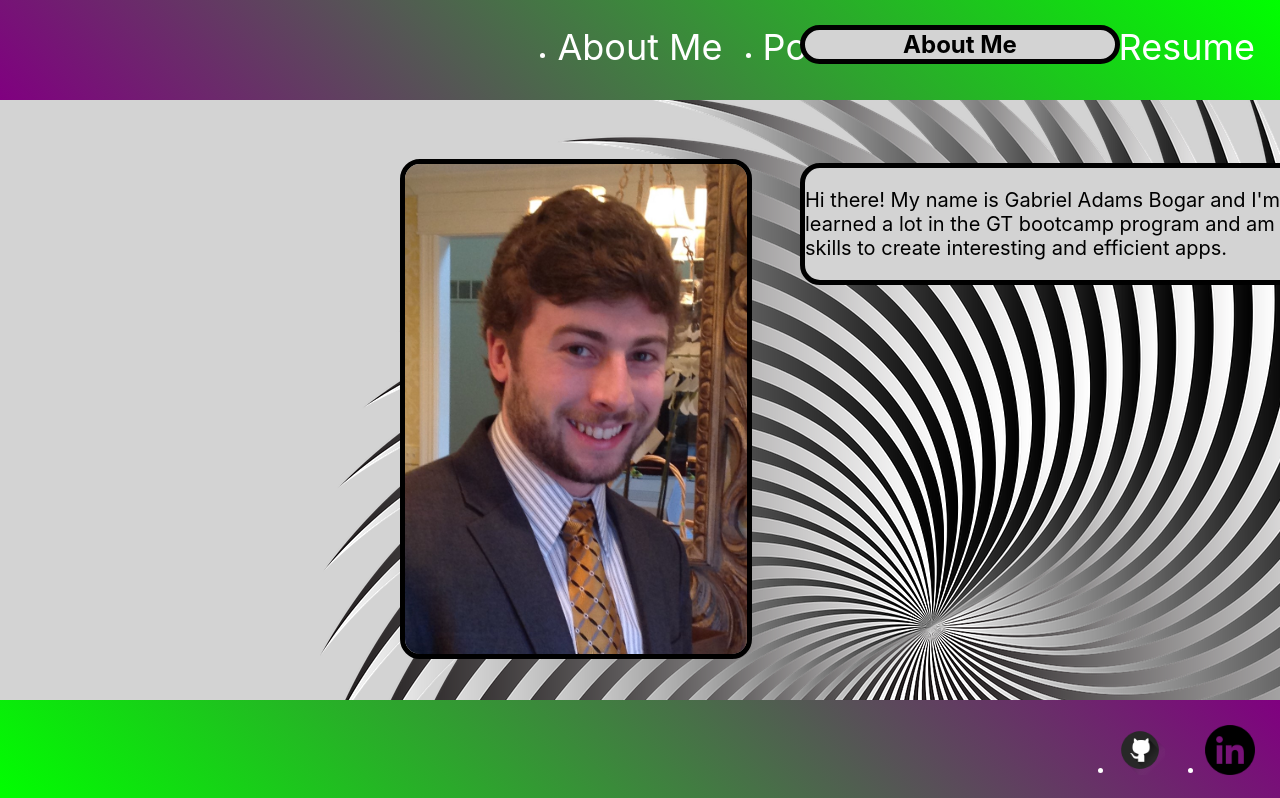
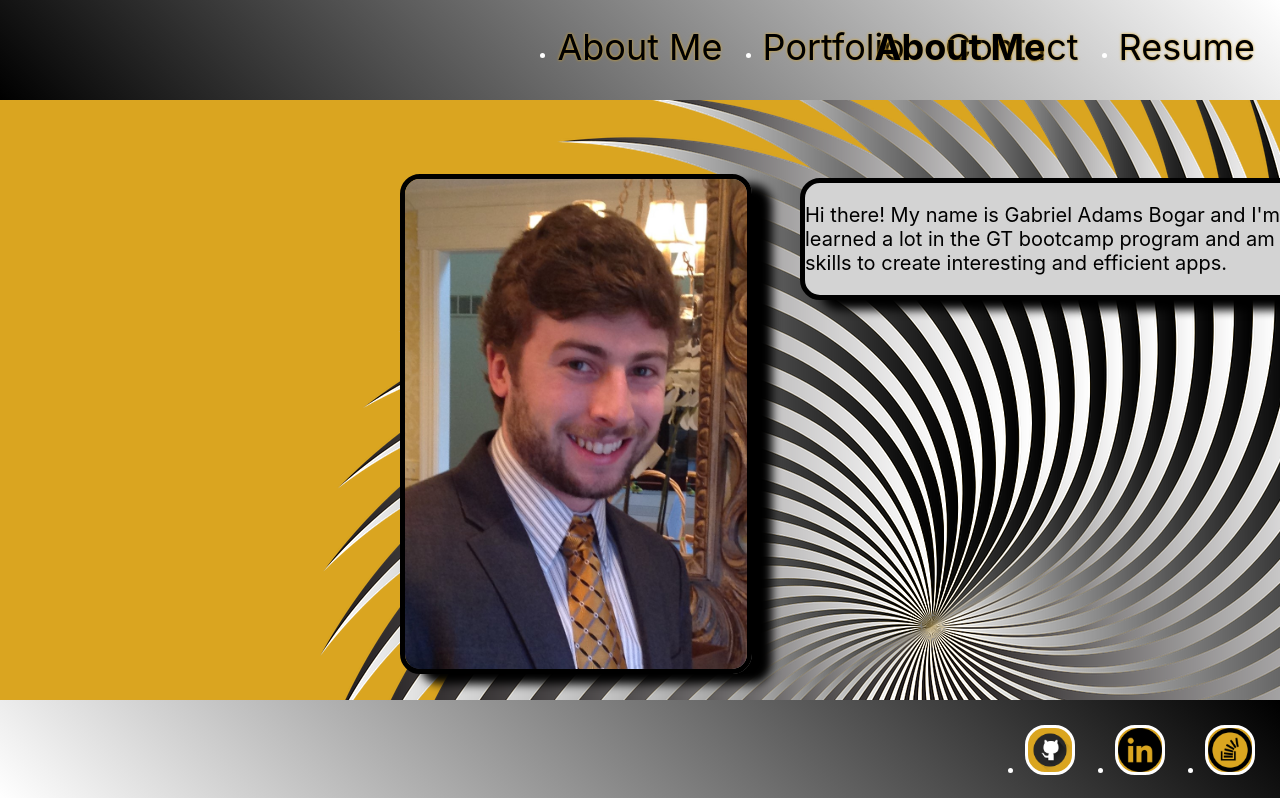
Before and after one commit to gabeab34/GAB-Portfolio, a React (Create React App) app: page / in a window 1280 px wide. Shown: the top 798 px of the page. Built offline with nearby package versions, Linux system fonts and the light colour scheme.

Commit message:
styling changes

```diff
--- a/src/App.css
+++ b/src/App.css
@@ -5,7 +5,7 @@
 }
 
 #bg {
-  background-color: lightgrey;
+  background-color: goldenrod;
   background-image: url(./components/assets/portfolioBG.png);
   background-position: center;
   background-repeat: no-repeat;
@@ -19,7 +19,7 @@
   display: flex;
   justify-content: end;
   padding: 5px;
-  background: repeating-linear-gradient( 45deg, purple, lime );
+  background: repeating-linear-gradient( 45deg, black, white );
   height: 100px;
   margin-top: 0px;
   margin-bottom: 0px;
@@ -32,11 +32,12 @@
   top: -20px;
 }
 
-#myPic {
+#myPic img {
   display: inline-block;
   max-width: 500px;
   max-height: 500px;
-  margin-left: 200px;
+  margin-left: 400px;
+  box-shadow: 20px 10px 10px black;
 }
 
 #aboutMe {
@@ -53,12 +54,13 @@
   border-radius: 20px;
   background-color: lightgray;
   font-size: 20px;
+  box-shadow: 20px 10px 10px black;
 
 }
 
 h1 {
   font-size: 50px;
-
+  text-shadow: 0 0 3px goldenrod;
 }
 
 h2 {
@@ -67,18 +69,16 @@ h2 {
   margin-top: 0px;
   margin-left: 800px;
   margin-right: 800px;
-  border: 5px;
-  border-style: solid;
-  border-color: black;
-  border-radius: 20px;
-  background-color: lightgray;
   text-align: center;
+  font-size: 36px;
+  text-shadow: 0 0 3px goldenrod;
 }
 
 h3 {
   margin-left: 25px;
   font-size: 36px;
   margin-bottom: 0;
+  text-shadow: 0 0 3px goldenrod;
 }
 
 li {
@@ -88,13 +88,21 @@ li {
 }
 
 li a {
-  color: white;
+  color: black;
   text-decoration: none;
   font-size: 36px;
+  font-style: bold;
+  text-shadow: 0 0 3px goldenrod;
 }
 
-li a:visited {
+/* li a:visited {
   color: purple;
+  text-shadow: 0 0 3px black;
+} */
+
+li a:hover {
+  color: goldenrod;
+  text-shadow: 0 0 3px black;
 }
 
 img {
@@ -130,7 +138,6 @@ img {
   border-width: 0px;
   border-radius: 1000px;
   box-shadow: 20px 10px 10px black;
-
 }
 
 a img:hover {
@@ -153,18 +160,20 @@ a img:hover {
   display: flex;
   justify-content: end;
   padding: 5px;
-  background: repeating-linear-gradient( 45deg, lime, purple );
+  background: repeating-linear-gradient( 45deg, white, black );
   height: 100px;
   margin-top: 0px;
   margin-bottom: 0px;
   width: 100%
 }
 
-#githubFooter, #linkedInFooter{
+
+#githubFooter, #linkedInFooter, #soFooter{
   height: 50px;
   width: 50px;
-  border-width: 0;
-
+  border-width: 3px;
+  border-color: white;
+  background-color: goldenrod;
 }
 
 #form {
@@ -179,8 +188,8 @@ a img:hover {
   padding-top: 20px;
   padding-bottom: 20px;
   background-color: lightgray;
-  background-blend-mode: soft-light;
-
+  border-radius: 20px;
+  box-shadow: 20px 10px 10px black;
 }
 
 #resume {
--- a/src/components/Footer.js
+++ b/src/components/Footer.js
@@ -1,7 +1,7 @@
 import React from "react";
 import gitHub from "../components/assets/githublogo.png"
 import linkedIn from "../components/assets/linkedInlogo.png"
-
+import stackOverflow from "../components/assets/soLogo.png"
 
 function Footer() {
     return (
@@ -9,7 +9,7 @@ function Footer() {
             <ul className="footer" id="footer">
                 <li><a className="gitHub" href="https://github.com/gabeab34" target="_blank"><img id ="githubFooter" src = { gitHub }/></a></li>
                 <li><a className="linkedIn" href="https://www.linkedin.com/in/gabeab34/" target="_blank" ><img id ="linkedInFooter" src = { linkedIn }/></a></li>
-
+                <li><a className="stackOverflow" href="https://stackoverflow.com/users/18819381/gabeab34" target="_blank" ><img id ="soFooter" src = { stackOverflow }/></a></li>
             </ul>
         </footer>
     )
```
Also changed, not shown: src/components/assets/soLogo.png (added), src/components/assets/tpRedRoom.jpg (added).
